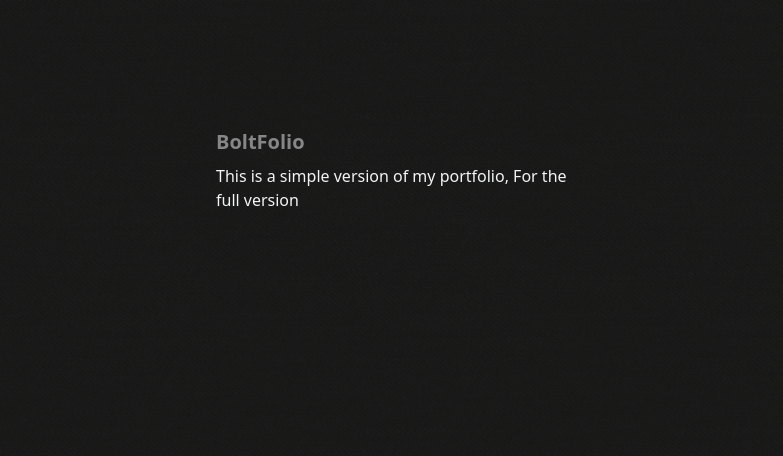
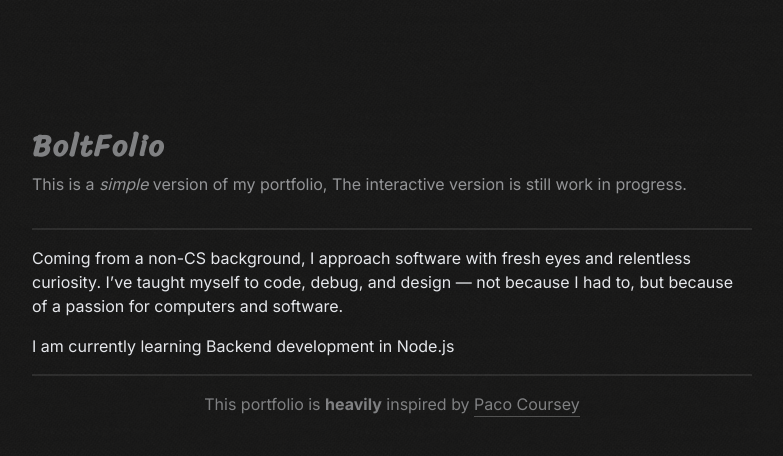
Before and after one commit to Boltawy/BoltFolio, a Next.js app: page / in a window 1280 px wide. Shown: the top 456 px of the page, without its empty margins (248-1031 px from the left). Built offline with nearby package versions, Linux system fonts and the light colour scheme.

Commit message:
before adding interactive state

```diff
--- /dev/null
+++ b/content/LiteMainContent.jsx
@@ -0,0 +1,32 @@
+import React from "react";
+
+export default function LiteMainContent() {
+  return (
+    <main className="font-inter max-w-[460px] sm:max-w-xl  md:max-w-2xl lg:max-w-3xl px-6 mx-auto py-32 text-gray-200">
+      <h1 className="font-semibold text-3xl opacity-50 pb-2 font-sriracha tracking-wider">
+        BoltFolio
+      </h1>
+      <p className="pb-8 opacity-60">
+        This is a <i>simple</i> version of my portfolio, The interactive version
+        is still work in progress.
+      </p>
+      <div className="border w-full bg-gray-100 opacity-10 mb-4"></div>
+      <p className="pb-4">
+        Coming from a non-CS background, I approach software with fresh eyes and
+        relentless curiosity. I’ve taught myself to code, debug, and design —
+        not because I had to, but because of a passion for computers and
+        software.
+      </p>
+      <p className="pb-4">I am currently learning Backend development in Node.js </p>
+      <div className="border w-full bg-gray-100 opacity-10 mb-4"></div>
+      <footer className="opacity-50 text-center">
+        This portfolio is <b>heavily</b> {"  "} inspired by {"  "}
+        <div className="inline-block border-b border-b-white/50">
+          <a href="https://paco.me" className="">
+            Paco Coursey
+          </a>
+        </div>
+      </footer>
+    </main>
+  );
+}
--- /dev/null
+++ b/content/lite-main.mdx
@@ -0,0 +1,8 @@
+<h1 className=" font-semibold text-xl opacity-50 pb-2">BoltFolio</h1>
+
+## This is a **simple** version of my portfolio, For the full version, Click Here
+
+---
+
+Coming from a non-CS background, I approach software with fresh eyes and relentless curiosity. I’ve taught myself to code, debug, and design — not because I had to,
+but because of a passion for computers and software.
--- a/next.config.mjs
+++ b/next.config.mjs
@@ -1,4 +1,14 @@
-/** @type {import('next').NextConfig} */
-const nextConfig = {};
+import nextMdx from '@next/mdx'
 
-export default nextConfig;
+const withMdx = nextMdx({
+  // By default only the `.mdx` extension is supported.
+  extension: /\.mdx?$/,
+  options: {/* otherOptions… */}
+})
+
+const nextConfig = withMdx({
+  // Support MDX files as pages:
+  pageExtensions: ['md', 'mdx', 'tsx', 'ts', 'jsx', 'js'],
+})
+
+export default nextConfig
--- a/package.json
+++ b/package.json
@@ -9,6 +9,10 @@
     "lint": "next lint"
   },
   "dependencies": {
+    "@mdx-js/loader": "^3.1.0",
+    "@mdx-js/react": "^3.1.0",
+    "@next/mdx": "^15.3.3",
+    "@tailwindcss/typography": "^0.5.16",
     "animate.css": "^4.1.1",
     "next": "15.3.2",
     "react": "^19.0.0",
--- /dev/null
+++ b/src/app/_Components/MDXlayout.jsx
@@ -0,0 +1,9 @@
+import { MDXProvider } from "@mdx-js/react";
+
+export default function MDXLayout({ children }) {
+  return (
+    <MDXProvider>
+      <div className="prose mx-auto mt-10">{children}</div>
+    </MDXProvider>
+  );
+}
--- a/src/app/globals.css
+++ b/src/app/globals.css
@@ -1,6 +1,6 @@
 @import "tailwindcss";
 
-/* :root {
+:root {
   --background: #ffffff;
   --foreground: #171717;
 }
@@ -10,6 +10,8 @@
   --color-foreground: var(--foreground);
   --font-sans: var(--font-geist-sans);
   --font-mono: var(--font-geist-mono);
+  --font-inter: var(--font-inter);
+  --font-sriracha: var(--font-sriracha);
 }
 
 @media (prefers-color-scheme: dark) {
@@ -23,4 +25,4 @@ body {
   background: var(--background);
   color: var(--foreground);
   font-family: Arial, Helvetica, sans-serif;
-} */
+}
--- a/src/app/layout.jsx
+++ b/src/app/layout.jsx
@@ -1,6 +1,5 @@
-import { Geist, Geist_Mono, Inter } from "next/font/google";
+import { Geist, Geist_Mono, Inter, Sriracha } from "next/font/google";
 import "./globals.css";
-
 
 const geistSans = Geist({
   variable: "--font-geist-sans",
@@ -17,13 +16,18 @@ const inter = Inter({
   subsets: ["latin"],
 });
 
+const sricacha = Sriracha({
+  variable: "--font-sriracha",
+  subsets: ["latin"],
+  weight: ["400"],
+});
+
 export const metadata = {
   title: "BoltFolio",
   description: "An Interactive Experience.",
   icons: {
-    icon: '/favicon.svg',
+    icon: "/favicon.svg",
   },
-
 };
 
 export default function RootLayout({ children }) {
@@ -31,10 +35,10 @@ export default function RootLayout({ children }) {
     <html lang="en">
       <head>
         <link rel="icon" href="/public/favicon.svg" />
-      <script src="https://cdnjs.cloudflare.com/ajax/libs/three.js/r128/three.min.js"></script>
+        <script src="https://cdnjs.cloudflare.com/ajax/libs/three.js/r128/three.min.js"></script>
       </head>
       <body
-        className={`${geistSans.variable} ${geistMono.variable} ${inter.variable} antialiased`}
+        className={`${geistSans.variable} ${geistMono.variable} ${inter.variable} ${sricacha.variable} antialiased`}
       >
         {children}
       </body>
--- a/src/app/page.jsx
+++ b/src/app/page.jsx
@@ -1,14 +1,18 @@
+"use client";
+import MDXLayout from "./_Components/MDXlayout.jsx";
+import Content from "./../../content/lite-main.mdx";
+import LiteMainContent from "../../content/LiteMainContent.jsx";
+import { useState } from "react";
+
 export default function page() {
+  // const [interactiveMode, setInteractiveMode] = useState(false);
   return (
     <>
-      <div className="bg relative -z-10">
+      <div className="bg relative -z-10 select-text">
         <div className="bg-[#141414] h-screen w-screen fixed inset-0"></div>
         <div className="bg-[url('/simple-bg.png')] h-screen w-screen fixed inset-0"></div>
       </div>
-      <main className="inter px-[464px] py-32 text-gray-100">
-        <h1 className=" font-semibold text-xl opacity-50 pb-2">BoltFolio</h1>
-        <p>This is a simple version of my portfolio, For the full version</p>
-      </main>
+      <LiteMainContent />
     </>
   );
 }
```
Also changed, not shown: 1 other file (tests, documents, lock files or other folders).
